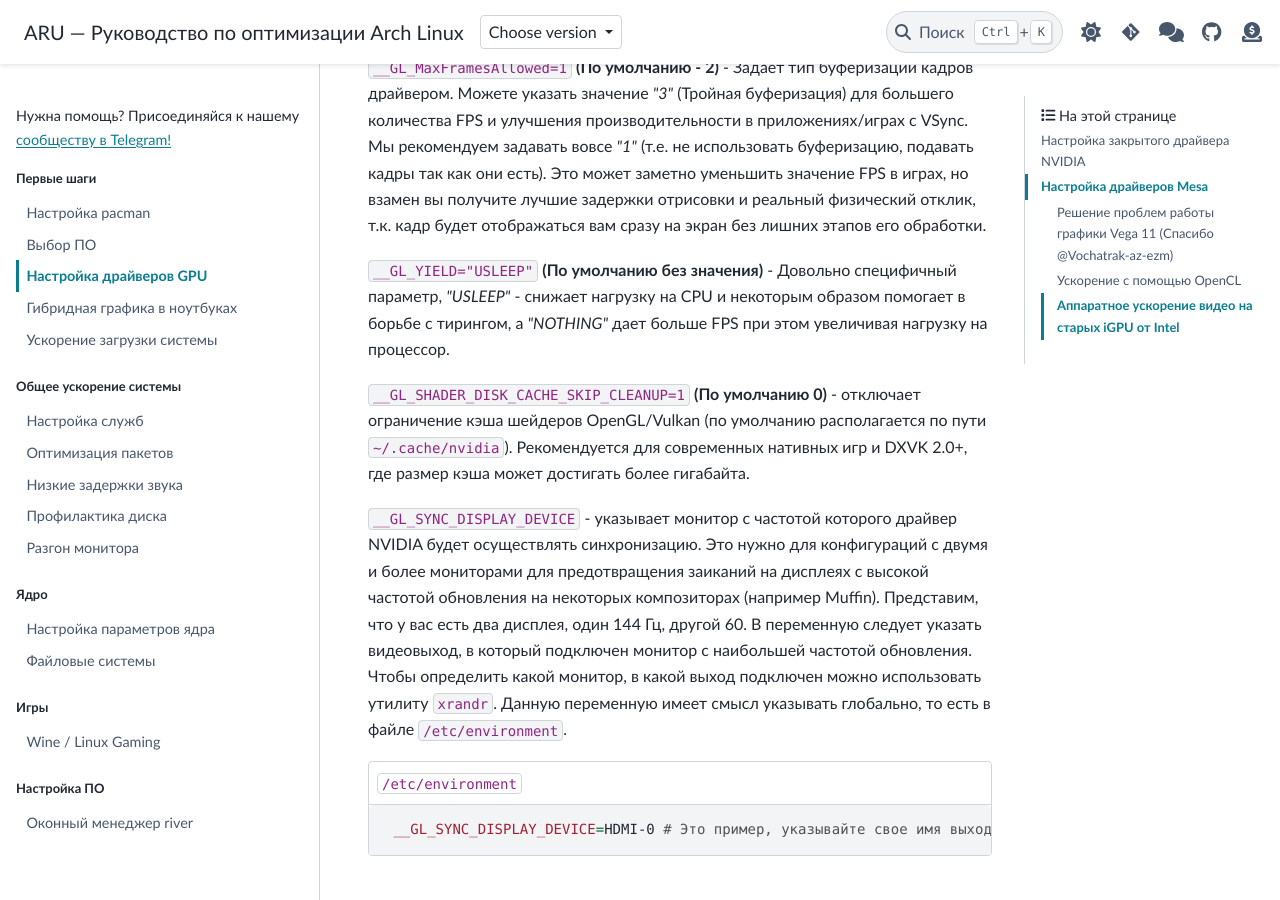
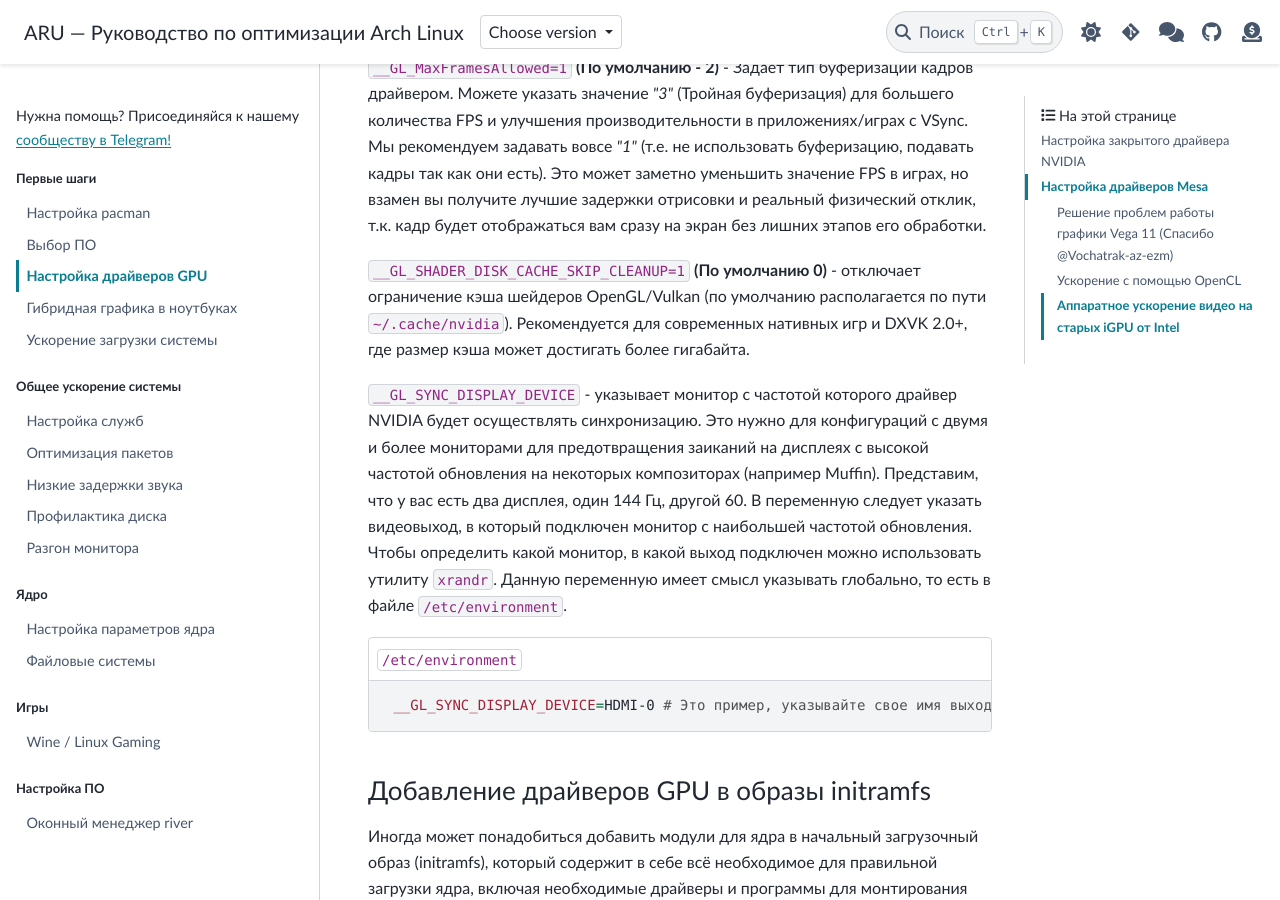
Before and after one commit to ventureoo/ARU, a Sphinx documentation site: the page built from docs/source/drivers.rst, in a window 1280 px wide and 900 px high, scrolled down 3029 px. Built offline with Sphinx 7.4.7 and the PyData theme 0.15.4, drawn with Linux system fonts in a browser that asks for light colours.

Commit message:
first-steps/drivers: Remove mention of __GL_YIELD variable
This had a narrow scope and generally did not provide a strong advantage
anymore. It used to be a useful workaround for compositing to work
properly, but now kwin and picom have abandoned this workaround in favor
of more control over vsync scheduling.

Signed-off-by: Vasiliy Stelmachenok <ventureo@cachyos.org>

```diff
--- a/docs/source/drivers.rst
+++ b/docs/source/drivers.rst
@@ -160,11 +160,6 @@ VSync. Мы рекомендуем задавать вовсе *"1"* (т.е. н
 играх, но взамен вы получите лучшие задержки отрисовки и реальный физический
 отклик, т.к. кадр будет отображаться вам сразу на экран без лишних этапов его
 обработки.
-
-``__GL_YIELD="USLEEP"`` **(По умолчанию без значения)** - Довольно специфичный
-параметр, *"USLEEP"* - снижает нагрузку на CPU и некоторым образом помогает в
-борьбе с тирингом, а *"NOTHING"* дает больше FPS при этом увеличивая нагрузку
-на процессор.
 
 ``__GL_SHADER_DISK_CACHE_SKIP_CLEANUP=1`` **(По умолчанию 0)** -
 отключает ограничение кэша шейдеров OpenGL/Vulkan (по умолчанию
```
